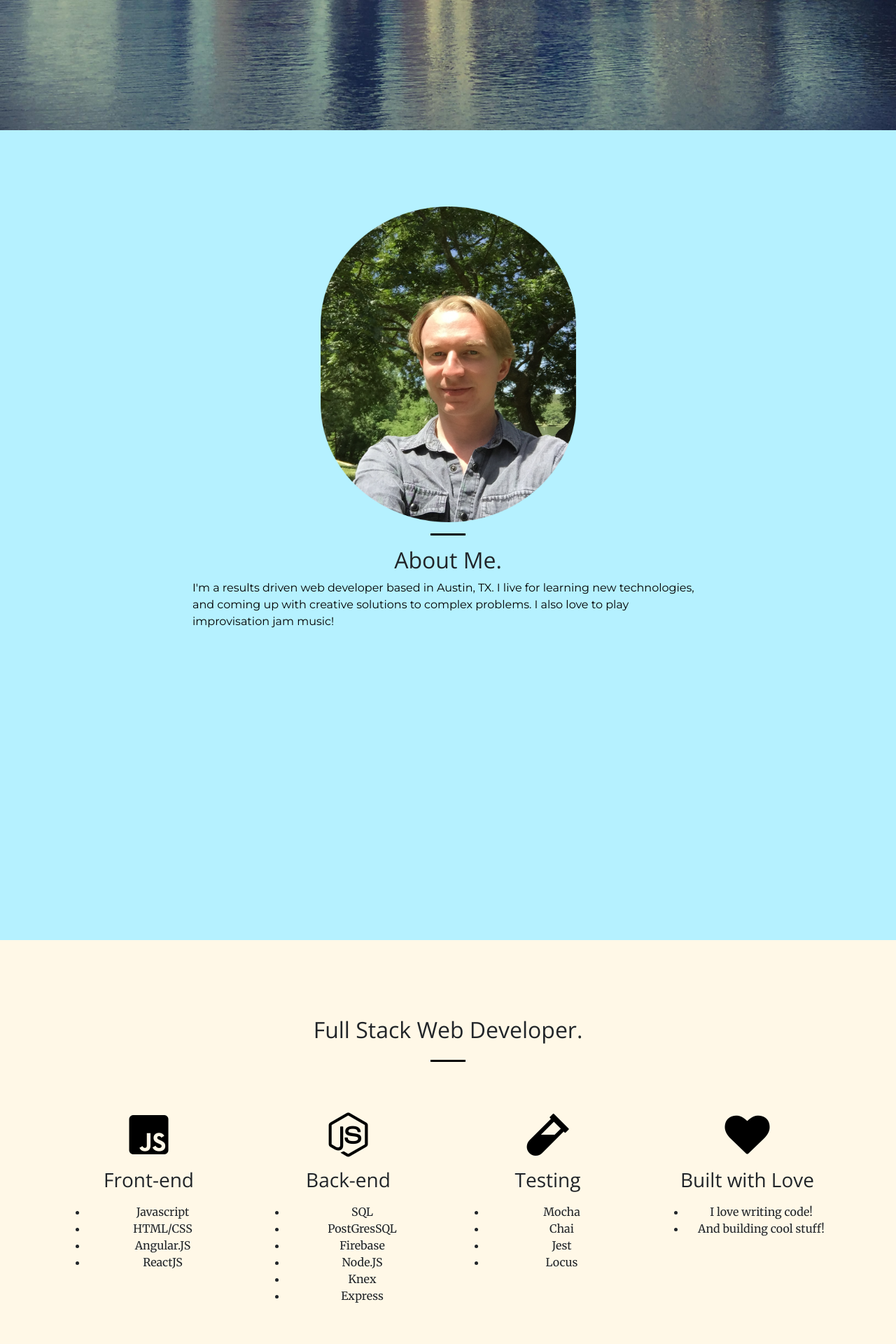
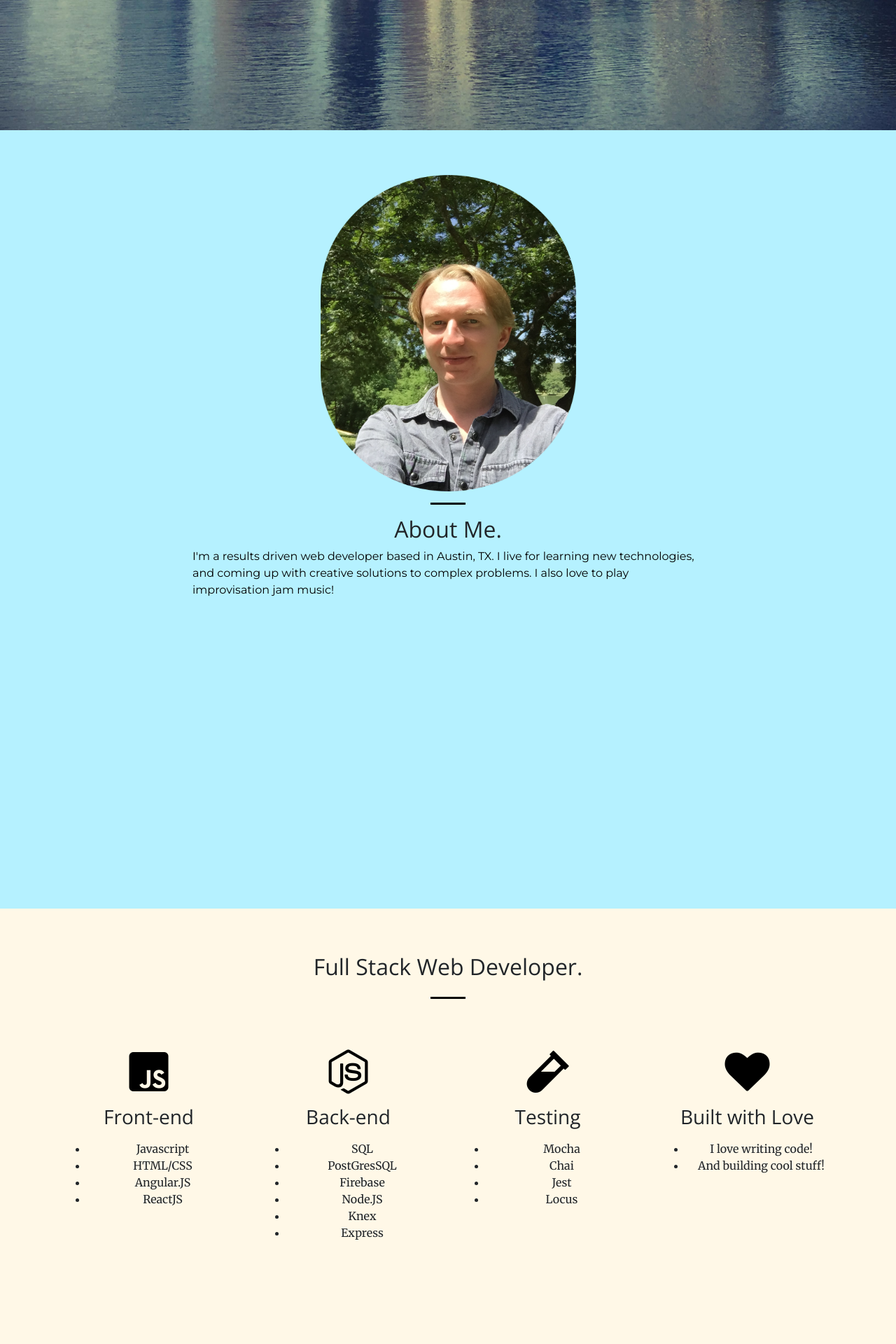
Before and after one commit to TheRickestRick/Portfolio, a PHP site: page / in a window 1280 px wide. Shown: the part 614-2534 px from the top of the page at 70% size. Run offline with PHP 8.4, Linux system fonts and the light colour scheme; some libraries are stand-ins or nearby versions.

Commit message:
small change

```diff
--- a/css/creative.css
+++ b/css/creative.css
@@ -56,7 +56,7 @@ p{
 }
 
 section {
-  padding-top: 8.5%;
+  padding-top: 4rem;
   padding-bottom: 30%;
 }
 
```
